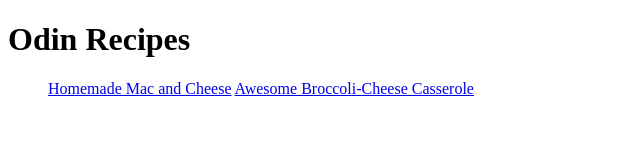
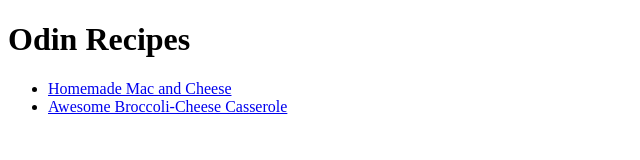
Before and after one commit to Ifr17/odin-recipes, a plain HTML site: page index.html in a window 1280 px wide. Shown: the whole page, without its empty margins (0-640 px from the left). Drawn offline with Linux system fonts and the light colour scheme.

Commit message:
Add recipes to ul

```diff
--- a/index.html
+++ b/index.html
@@ -9,8 +9,8 @@
 <body>
     <h1>Odin Recipes</h1>
     <ul>
-        <a href="recipes/mac-and-cheese.html">Homemade Mac and Cheese</a>
-        <a href="recipes/broccoli-cheese-casserole.html">Awesome Broccoli-Cheese Casserole</a>
+        <li><a href="recipes/mac-and-cheese.html">Homemade Mac and Cheese</a></li>
+        <li><a href="recipes/broccoli-cheese-casserole.html">Awesome Broccoli-Cheese Casserole</a></li>
     </ul>
 </body>
 </html>
```
